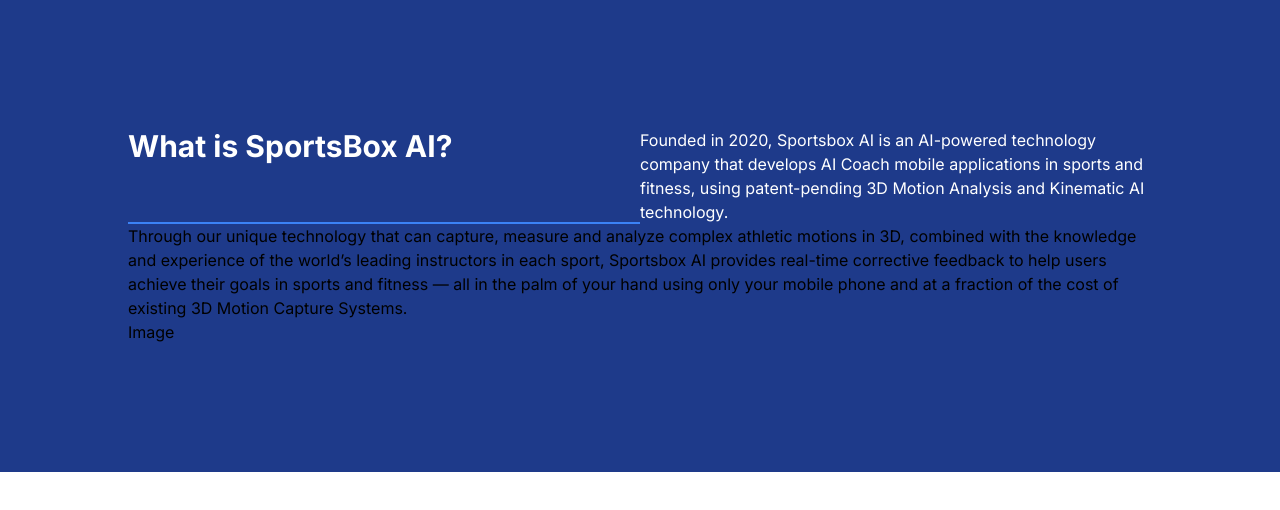
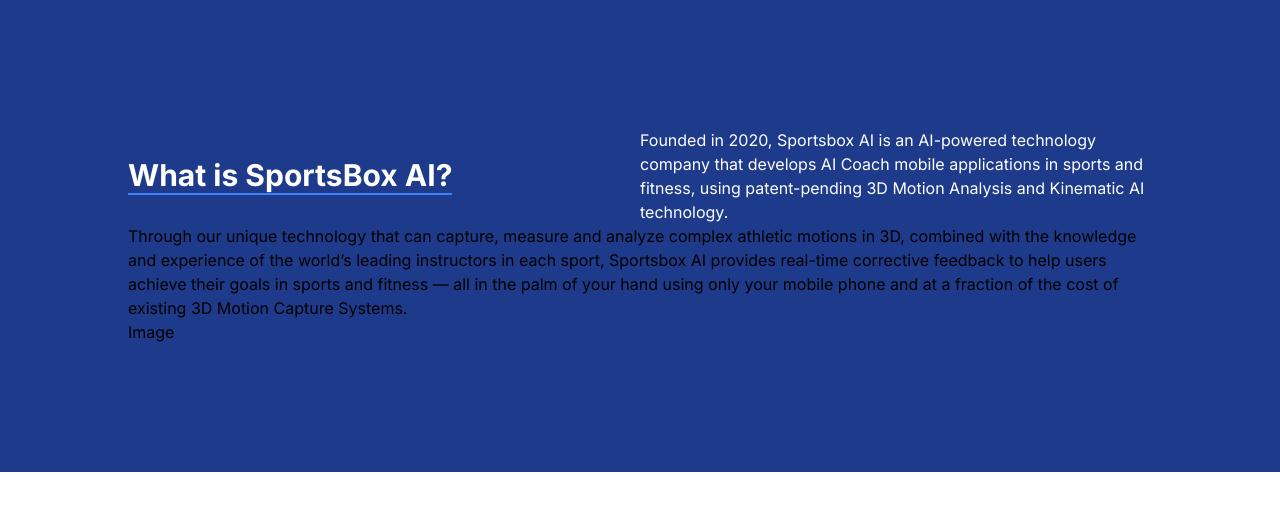
Before and after one commit to sb-nikitad/NextJSWebsite, a Next.js app: page /about in a window 1280 px wide. Shown: the top 510 px of the page. Built offline with nearby package versions, Linux system fonts and the light colour scheme.

Commit message:
fix what is

```diff
--- a/src/app/about/components/WhatIs.tsx
+++ b/src/app/about/components/WhatIs.tsx
@@ -1,14 +1,23 @@
-export function WhatIs(){
-return <div>
-    <div className="flex">
-        <div className="text-3xl font-bold text-white border-b-2 border-blue-500 inline flex-1">What is SportsBox AI?</div>
-        <div className="text-white flex-1">Founded in 2020, Sportsbox AI is an AI-powered technology company that develops AI Coach mobile applications in sports and fitness, using patent-pending 3D Motion Analysis and Kinematic AI technology.</div>
+export function WhatIs() {
+  return (
+    <div>
+      <div className="flex justify-between items-center">
+        <div className="text-3xl font-bold text-white border-b-2 border-blue-500 inline">What is SportsBox AI?</div>
+        <div className="text-white w-[50%]">
+          Founded in 2020, Sportsbox AI is an AI-powered technology company that develops AI Coach mobile applications
+          in sports and fitness, using patent-pending 3D Motion Analysis and Kinematic AI technology.
+        </div>
+      </div>
+
+      <div>
+        <div>
+          Through our unique technology that can capture, measure and analyze complex athletic motions in 3D, combined
+          with the knowledge and experience of the world’s leading instructors in each sport, Sportsbox AI provides
+          real-time corrective feedback to help users achieve their goals in sports and fitness — all in the palm of
+          your hand using only your mobile phone and at a fraction of the cost of existing 3D Motion Capture Systems.
+        </div>
+        <div>Image</div>
+      </div>
     </div>
-
-    <div>
-        <div>Through our unique technology that can capture, measure and analyze complex athletic motions in 3D, combined with the knowledge and experience of the world’s leading instructors in each sport, Sportsbox AI provides real-time corrective feedback to help users achieve their goals in sports and fitness — all in the palm of your hand using only your mobile phone and at a fraction of the cost of existing 3D Motion Capture Systems.</div>
-        <div>Image</div>
-    </div>
-
-</div>
+  );
 }
```
Also changed, not shown: src/app/layout.tsx (+9 -13 lines).
